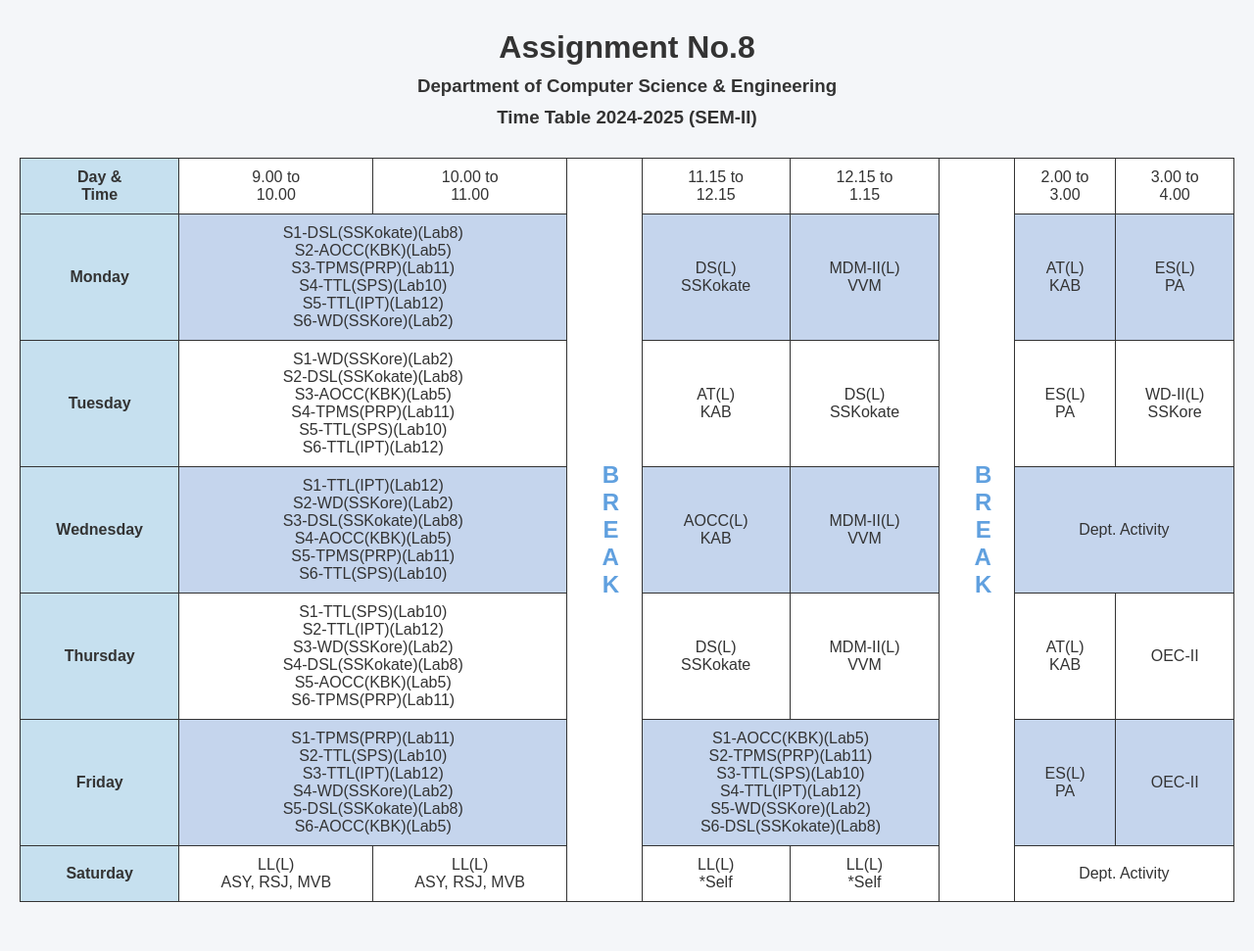
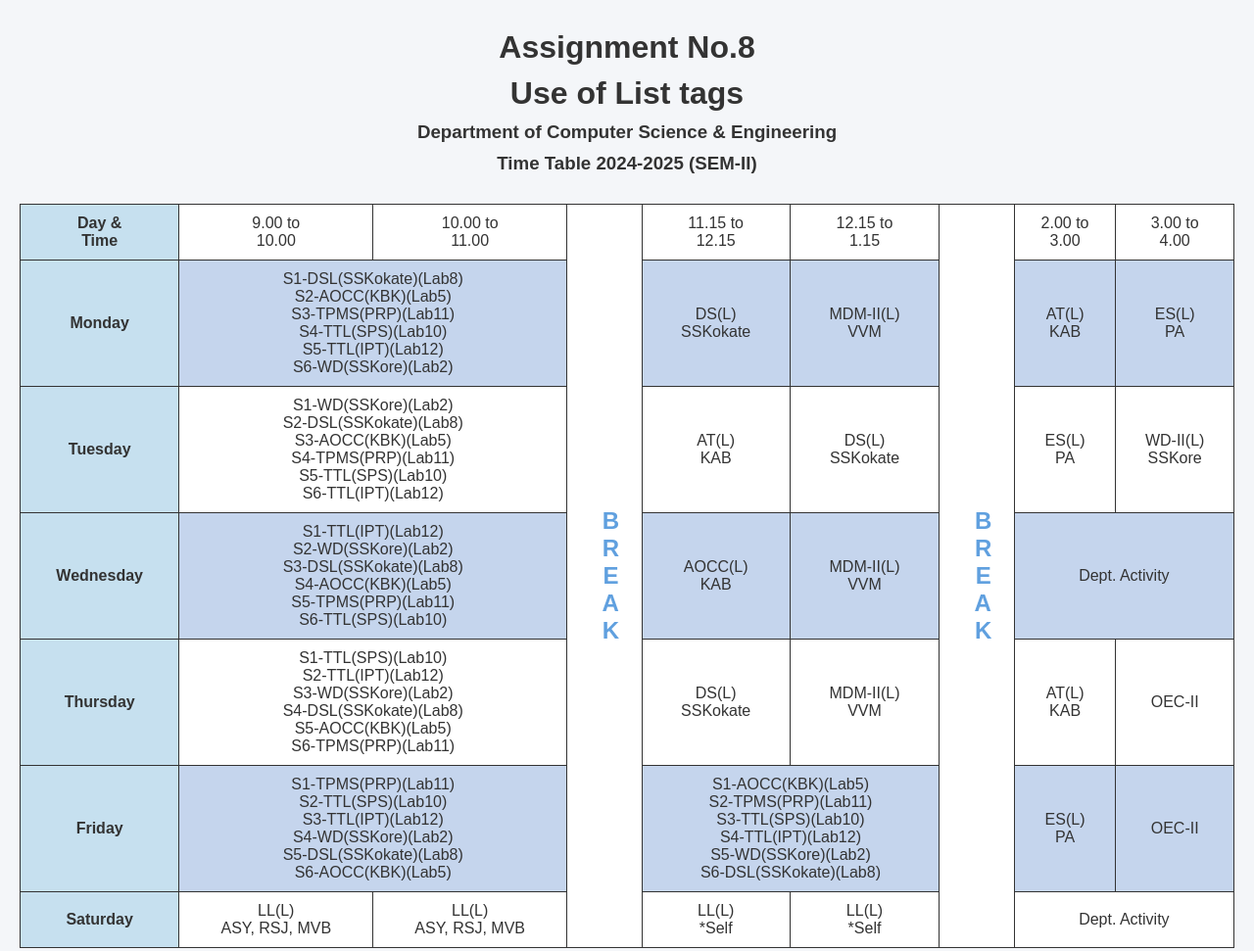
Before and after one commit to roshanikadam3113/WebDev_13, a plain HTML site: page Assignment8WIthCSS.html in a window 1280 px wide. Shown: the whole page at 98% size. Before the commit the page ends 941 px from the top, so only its background shows below. Drawn offline with Linux system fonts and the light colour scheme.

Commit message:
Update Assignment8WIthCSS.html

```diff
--- a/Assignment8WIthCSS.html
+++ b/Assignment8WIthCSS.html
@@ -67,6 +67,7 @@
 </head>
 <body>
     <h1>Assignment No.8</h1>
+    <h1>Use of List tags</h1>
     <h3>Department of Computer Science & Engineering</h3>
     <h3>Time Table 2024-2025 (SEM-II)</h3>
 
```
